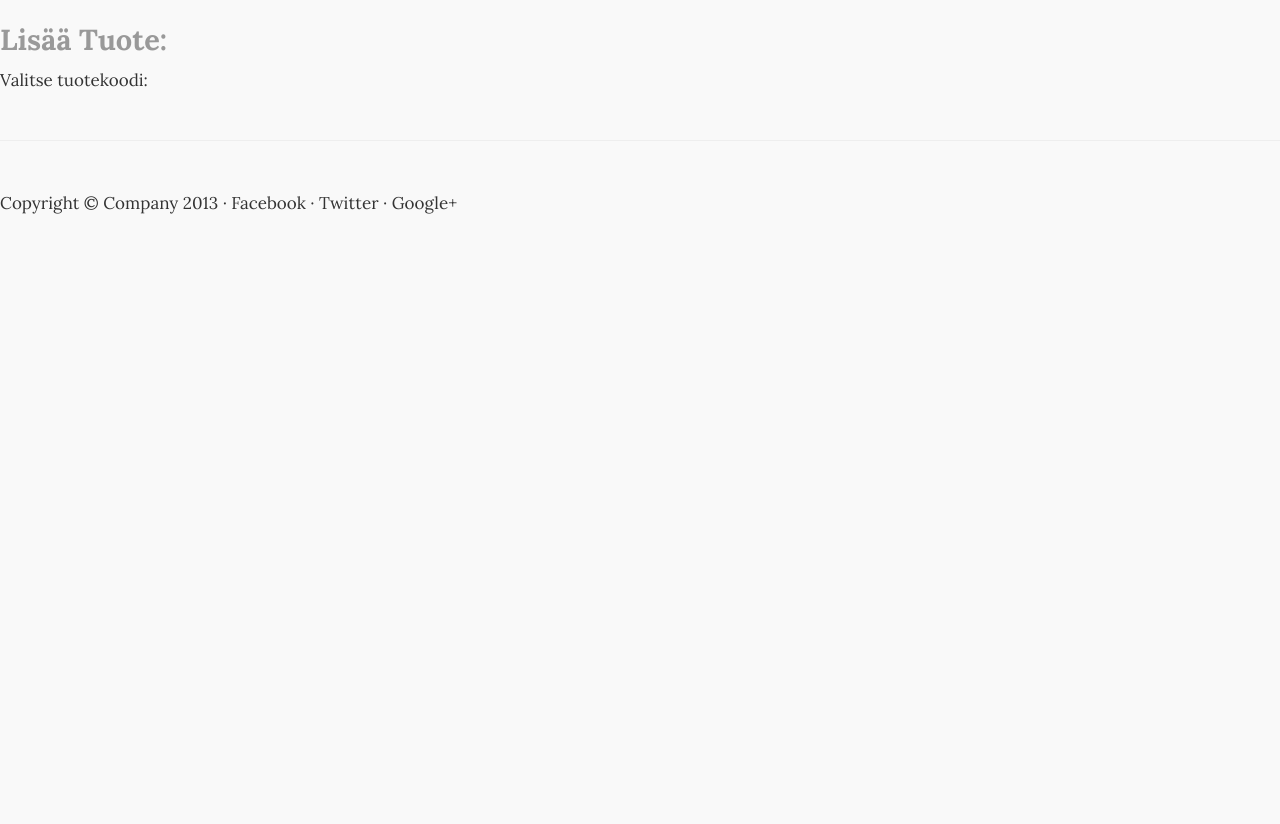
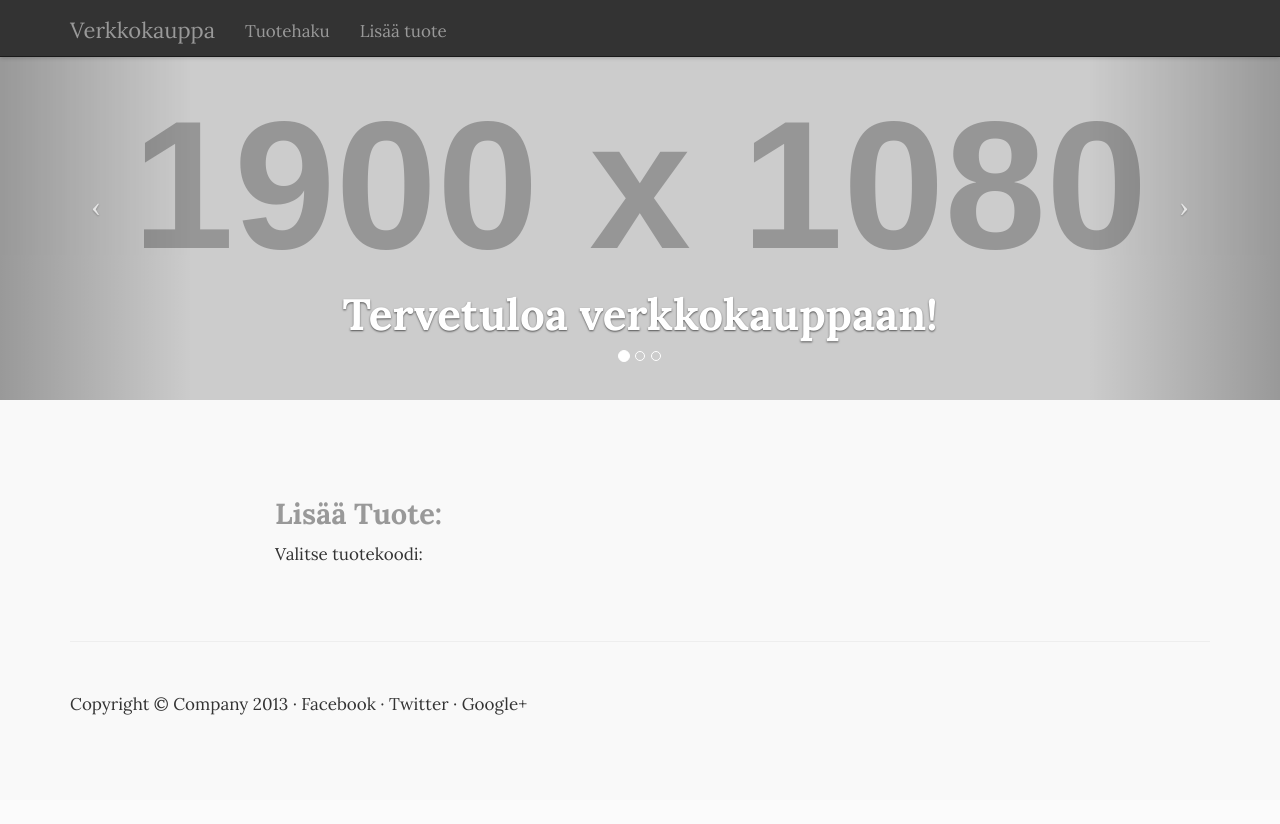
Before and after one commit to sguessou/CakePHP_project, a CakePHP app: the page made by app/View/Products/add_view.ctp in a window 1280 px wide. After the commit the page ends 715 px from the top, so only its background shows below. Run offline with PHP 8.4 and a stand-in for CakePHP, Linux system fonts and the light colour scheme; the template is opened without the code that fills it, so the values that code supplies are empty; grey boxes labelled with a size stand in for pictures from a placeholder-image service; some libraries are stand-ins or nearby versions.

Commit message:
Updated add_view to new layout.

```diff
--- a/app/Controller/ProductsController.php
+++ b/app/Controller/ProductsController.php
@@ -158,6 +158,8 @@ class ProductsController extends AppController {
         $this->loadModel('Product_type');
 
         $this->set('ptypes', $this->Product_type->find('all'));
+
+        $this->pageTitle = 'Verkkokauppa';
     }
 
     public function add()
--- a/app/View/Products/add_view.ctp
+++ b/app/View/Products/add_view.ctp
@@ -1,4 +1,82 @@
 
+
+<nav class="navbar navbar-fixed-top navbar-inverse" role="navigation">
+      <div class="container">
+        <div class="navbar-header">
+          <button type="button" class="navbar-toggle" data-toggle="collapse" data-target=".navbar-ex1-collapse">
+            <span class="sr-only">Toggle navigation</span>
+            <span class="icon-bar"></span>
+            <span class="icon-bar"></span>
+            <span class="icon-bar"></span>
+          </button>
+          <a class="navbar-brand" href="/products/index">Verkkokauppa</a>
+        </div>
+
+        <!-- Collect the nav links, forms, and other content for toggling -->
+        <div class="collapse navbar-collapse navbar-ex1-collapse">
+          <ul class="nav navbar-nav">
+            <li><a href="/products/index">Tuotehaku</a></li>
+            <li><a href="/products/addView">Lisää tuote</a></li>
+          </ul>
+
+
+        </div><!-- /.navbar-collapse -->
+      </div><!-- /.container -->
+    </nav>
+
+    <div id="myCarousel" class="carousel slide">
+      <!-- Indicators -->
+        <ol class="carousel-indicators">
+          <li data-target="#myCarousel" data-slide-to="0" class="active"></li>
+          <li data-target="#myCarousel" data-slide-to="1"></li>
+          <li data-target="#myCarousel" data-slide-to="2"></li>
+        </ol>
+
+        <!-- Wrapper for slides -->
+        <div class="carousel-inner">
+          <div class="item active">
+            <div class="fill" style="background-image:url('http://placehold.it/1900x1080&text=Verkkokauppa');"></div>
+            <div class="carousel-caption">
+              <h1>Tervetuloa verkkokauppaan!</h1>
+            </div>
+          </div>
+          <div class="item">
+            <div class="fill" style="background-image:url('http://placehold.it/1900x1080&text=Slide Two');"></div>
+            <div class="carousel-caption">
+              <h1>Caption 2</h1>
+            </div>
+          </div>
+          <div class="item">
+            <div class="fill" style="background-image:url('http://placehold.it/1900x1080&text=Slide Three');"></div>
+            <div class="carousel-caption">
+              <h1>Caption 3</h1>
+            </div>
+          </div>
+        </div>
+
+        <!-- Controls -->
+        <a class="left carousel-control" href="#myCarousel" data-slide="prev">
+          <span class="icon-prev"></span>
+        </a>
+        <a class="right carousel-control" href="#myCarousel" data-slide="next">
+          <span class="icon-next"></span>
+        </a>
+    </div>
+
+    <div class="container">
+
+      <div class="row section">
+        <div class="col-lg-2"></div>
+         <div class="col-lg-8">
+
+
+
+
+
+
+       <div id="viewCart"></div>
+
+      <br />
 
       <div class="header">
         <h3 class="text-muted">Lisää Tuote:</h3>
@@ -43,3 +121,7 @@
       <?php echo $this->BootstrapForm->input('Product.product_isbn10', array('placeholder' => 'ISBN-10', 'label' => false,
                                                                             'required' => 'required')); ?>
       <?php echo $this->BootstrapForm->end('Tallenna'); ?>
+
+</div>
+
+</div>
--- a/app/View/Products/search.ctp
+++ b/app/View/Products/search.ctp
@@ -218,3 +218,6 @@
     </table>
 
 <?php endif; ?>
+
+ </div>
+</div>
```
